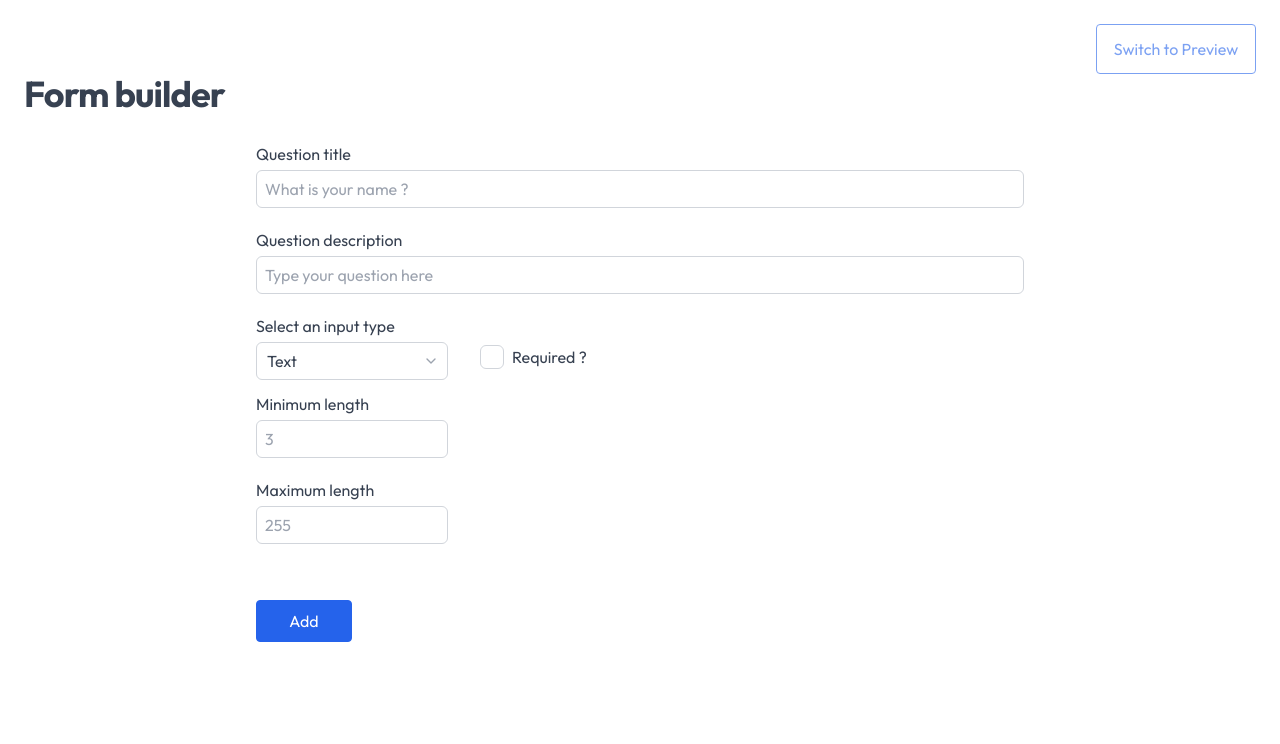
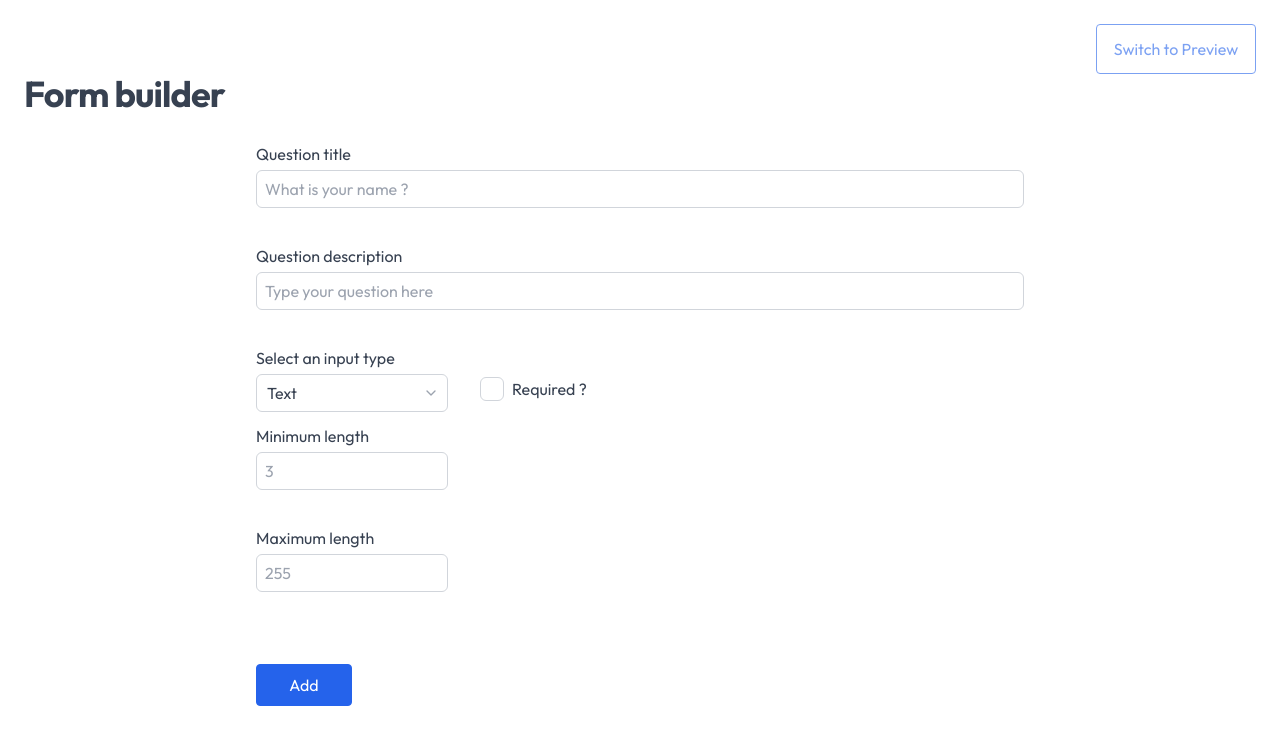
Before and after one commit to shirshendubhowmick/form-builder, a React (Vite) app: page / in a window 1280 px wide. Shown: the top 744 px of the page. Built offline with nearby package versions, Linux system fonts and the light colour scheme.

Commit message:
feat: update error message display in Input and SelectInput components for consistent styling

```diff
--- a/src/components/Input/Input.tsx
+++ b/src/components/Input/Input.tsx
@@ -26,9 +26,7 @@ function Input(props: InputProps) {
         // eslint-disable-next-line react/jsx-props-no-spreading
         {...otherProps}
       />
-      {Boolean(props.error) && (
-        <span className="text-color-error">{props.error}</span>
-      )}
+      <span className="min-h-4 text-color-error">{props.error ?? ""}</span>
     </label>
   );
 }
--- a/src/components/SelectInput/SelectInput.tsx
+++ b/src/components/SelectInput/SelectInput.tsx
@@ -88,9 +88,7 @@ function SelectInput<T extends string>(props: SelectInputProps<T>) {
           </Select.ScrollDownButton>
         </Select.Content>
       </Select.Root>
-      {Boolean(props.error) && (
-        <span className="text-color-error">{props.error}</span>
-      )}
+      <span className="min-h-4 text-color-error">{props.error ?? ""}</span>
     </Label>
   );
 }
```
